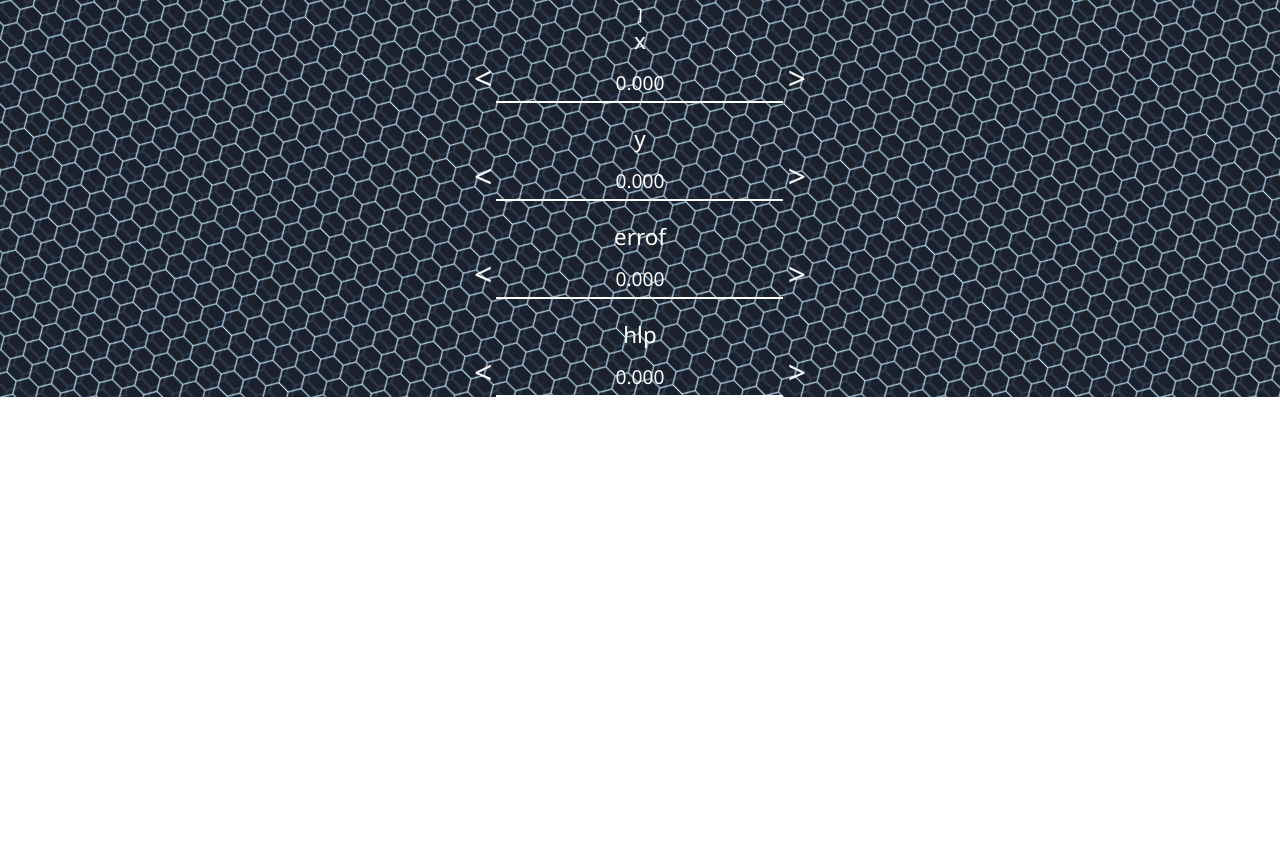
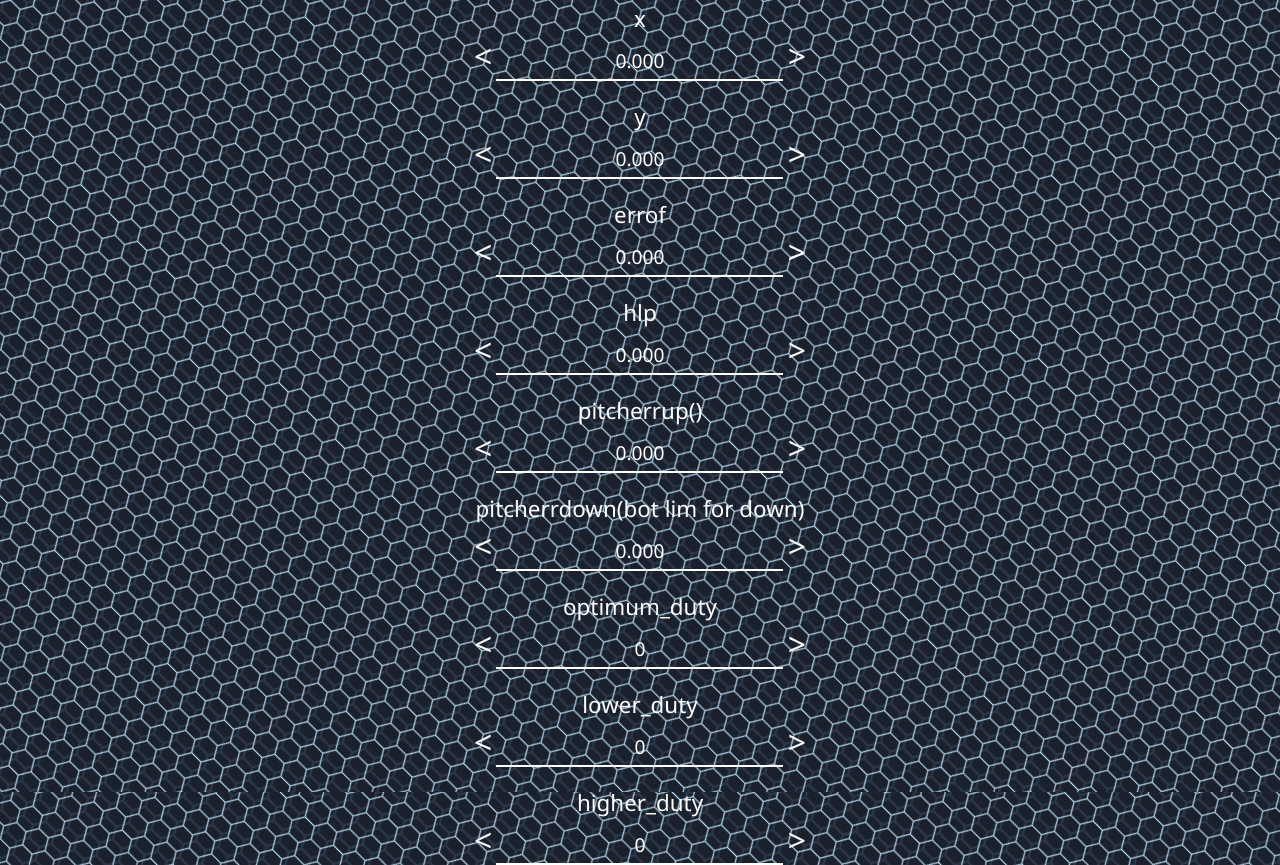
Before and after one commit to Jamm02/walle-test, a plain HTML site: page self_and_line/frontend/index.html in a window 1280 px wide. Shown: the part 808-1673 px from the top of the page. Before the commit the page ends 1205 px from the top, so only its background shows below. Drawn offline with Linux system fonts and the light colour scheme.

Commit message:
add tuning params

```diff
--- a/self_and_line/frontend/index.html
+++ b/self_and_line/frontend/index.html
@@ -121,7 +121,6 @@
 				<input type="number" value="0.000" id="setpoint" />
 				<button>&gt;</button>
 			</div>
-		]
 			<div class="button-group">
 				<h3>x</h3>
 				<button>&lt;</button>
@@ -146,6 +145,36 @@
 				<input type="number" value="0.000" id="hlp" />
 				<button>&gt;</button>
 			</div>
+			<div class="button-group">
+				<h3>pitcherrup()</h3>
+				<button>&lt;</button>
+				<input type="number" value="0.000" id="pitcherrup" />
+				<button>&gt;</button>
+			</div>
+			<div class="button-group">
+				<h3>pitcherrdown(bot lim for down)</h3>
+				<button>&lt;</button>
+				<input type="number" value="0.000" id="pitcherrdown" />
+				<button>&gt;</button>
+			</div>
+			<div class="button-group">
+				<h3>optimum_duty</h3>
+				<button>&lt;</button>
+				<input type="number" value="0" id="optimum_duty" />
+				<button>&gt;</button>
+			</div>
+			<div class="button-group">
+				<h3>lower_duty</h3>
+				<button>&lt;</button>
+				<input type="number" value="0" id="lower_duty" />
+				<button>&gt;</button>
+			</div>
+			<div class="button-group">
+				<h3>higher_duty</h3>
+				<button>&lt;</button>
+				<input type="number" value="0" id="higher_duty" />
+				<button>&gt;</button>
+			</div>
 		</main>
 		<script>
 			let inpArray = document.querySelectorAll("input[type='number']");
@@ -162,6 +191,13 @@
 				data["y"] = parseFloat(document.getElementById("y").value);
 				data["errorf"] = parseFloat(document.getElementById("errof").value);
 				data["hlp"] = parseFloat(document.getElementById("hlp").value);
+				data["pitcherrup"] = parseFloat(document.getElementById("pitcherrup").value);
+				data["pitcherrdown"] = parseFloat(document.getElementById("pitcherrdown").value);
+				data["optimum_duty"] = parseFloat(document.getElementById("optimum_duty").value);
+				data["higher_duty"] = parseFloat(document.getElementById("higher_duty").value);
+				data["lower_duty"] = parseFloat(document.getElementById("lower_duty").value);
+
+
 
 				let finaldata = JSON.stringify(data);
 				console.log(finaldata);
```
Also changed, not shown: 3 other files.
